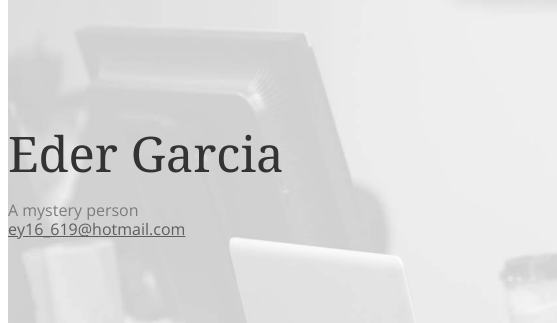
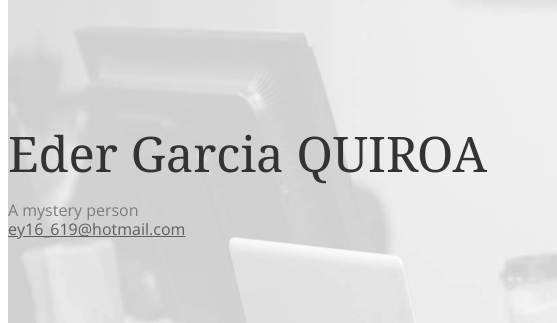
Before and after one commit to RedeArmy/Docker, a website: page Serv/Web/page.html in a window 1280 px wide. Shown: the part 163-486 px from the top of the page, 0-557 px from the left. Drawn offline with nearby package versions, Linux system fonts and the light colour scheme; files that its build step writes are made by us from their sources; some icons are missing; files whose address does not match are found by name; a web font is replaced by a local one.

Commit message:
Update page.html

```diff
--- a/Serv/Web/page.html
+++ b/Serv/Web/page.html
@@ -26,7 +26,7 @@
 	<div id="head" class="parallax" parallax-speed="2">
 		<h1 id="logo" class="text-center">
 			<img class="img-circle" src="https://scontent.fgua1-1.fna.fbcdn.net/v/t1.0-9/15232243_10211330595766633_3127897735875943507_n.jpg?_nc_cat=0&oh=0e93d8f6d024c0ed927bbcfbe923e0fe&oe=5BE79F3C" alt="">
-			<span class="title">Eder Garcia</span>
+			<span class="title">Eder Garcia QUIROA</span>
 			<span class="tagline">A mystery person<br>
 				<a href="">ey16_619@hotmail.com</a></span>
 		</h1>
```
